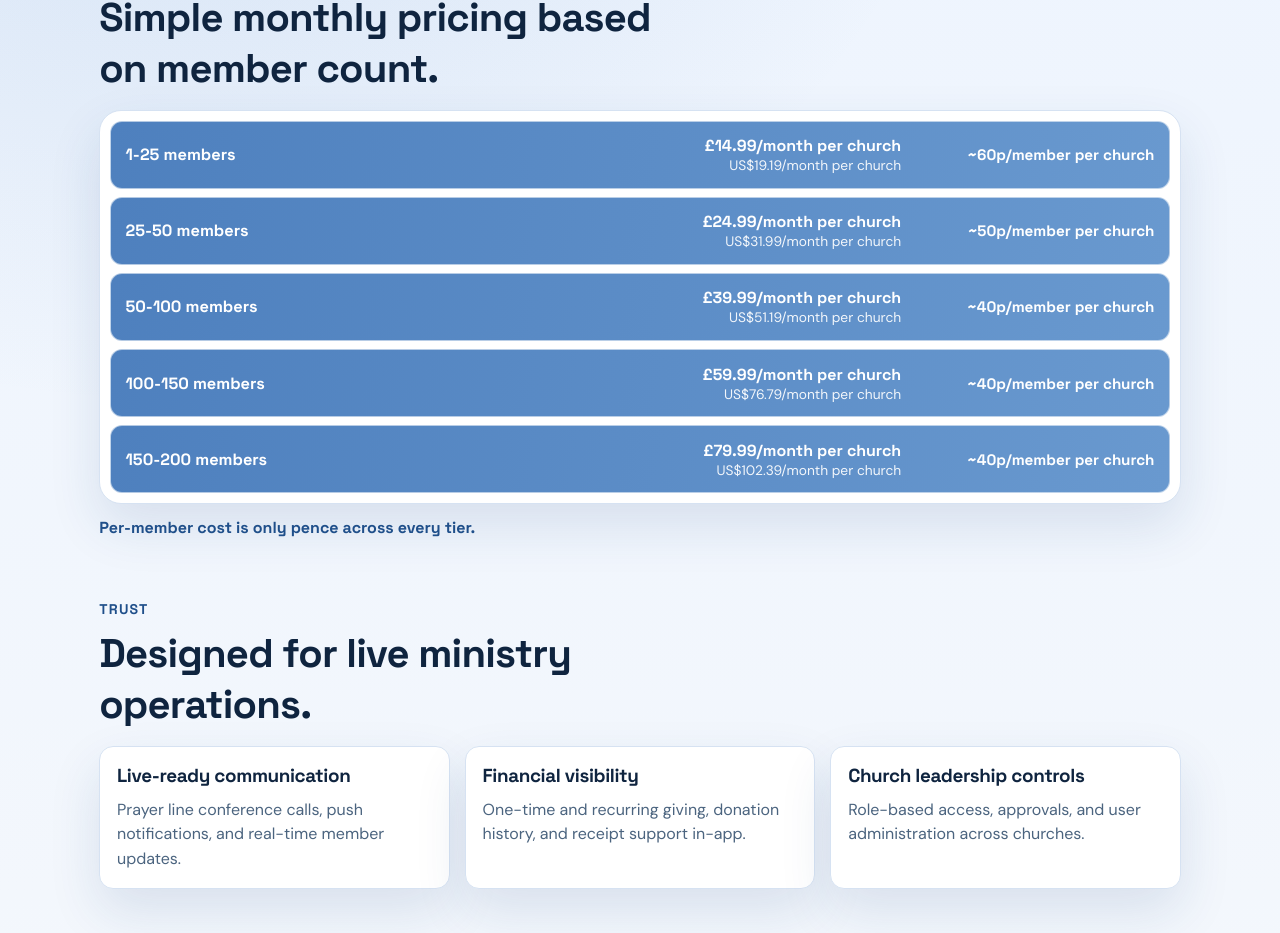
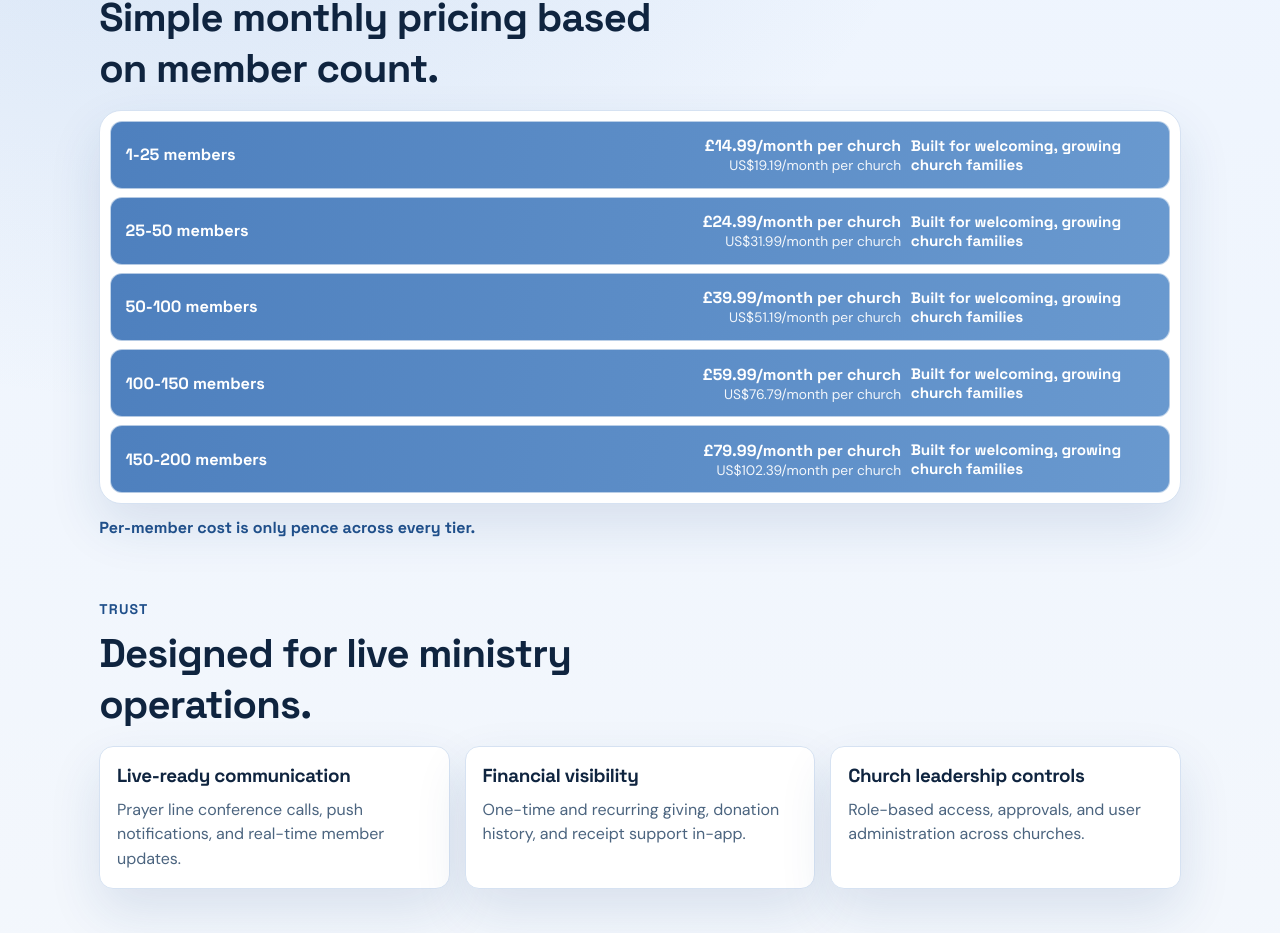
Before and after one commit to kevinofficial95/church-circle-website, a React (Vite) app: page / in a window 1280 px wide. Shown: the part 1049-1982 px from the top of the page. Built offline with nearby package versions, Linux system fonts and the light colour scheme.

Commit message:
chore: use welcoming pricing message and remove unused helper

```diff
--- a/src/App.tsx
+++ b/src/App.tsx
@@ -62,10 +62,6 @@ const formatCurrency = (value: number, currency: "GBP" | "USD"): string => {
 };
 
 const usdValue = (gbpValue: number): number => gbpValue * GBP_TO_USD;
-
-const pencePerMember = (tier: PricingTier): number => {
-  return Math.round((tier.monthlyGbp / tier.maxMembers) * 100);
-};
 
 export default function App() {
   return (
@@ -145,7 +141,7 @@ export default function App() {
                   <span>{formatCurrency(usdValue(tier.monthlyGbp), "USD")}/month per church</span>
                 </div>
                 <div className="pricing-per-member" role="cell">
-                  ~{pencePerMember(tier)}p/member per church
+                  Built for welcoming, growing church families
                 </div>
               </div>
             ))}
```
